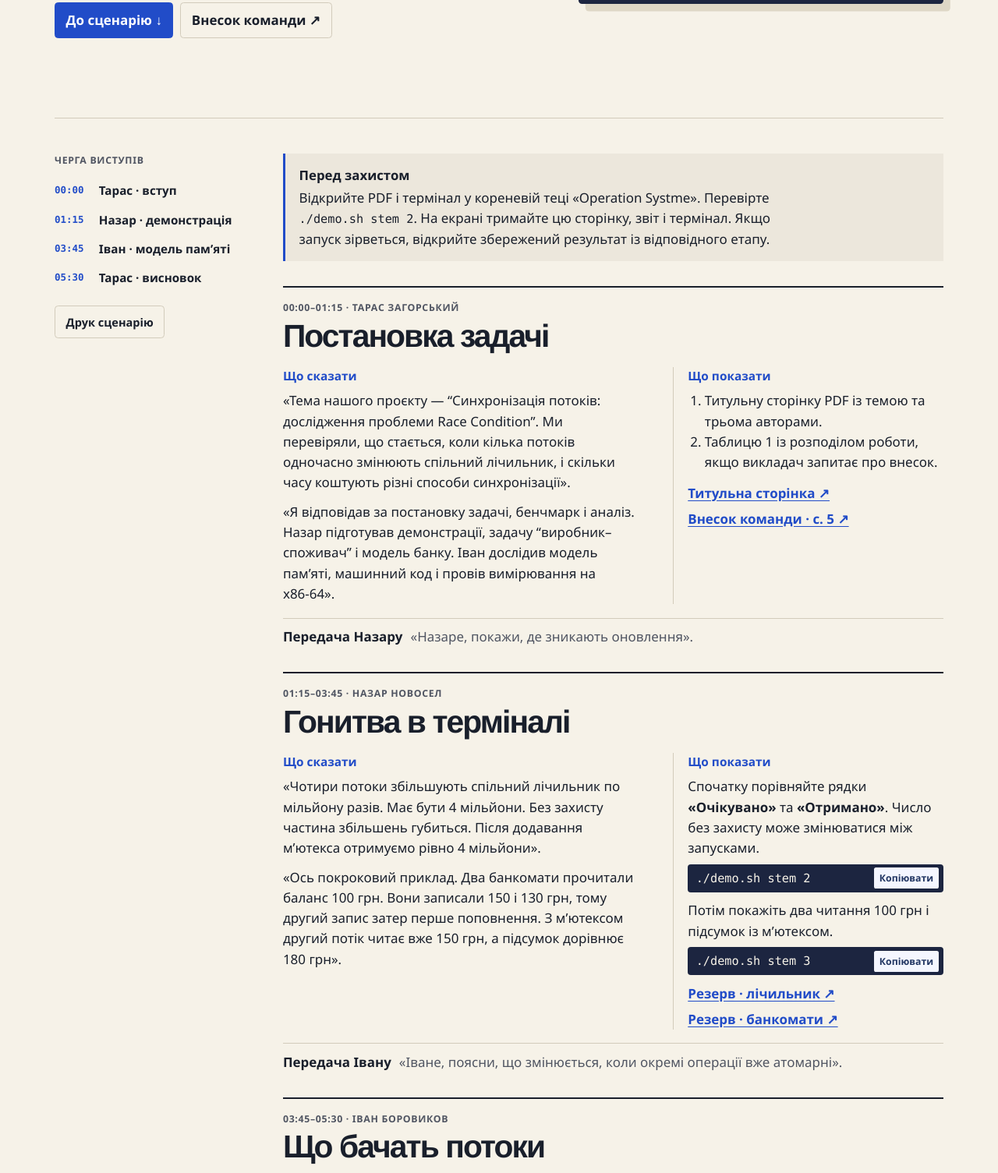
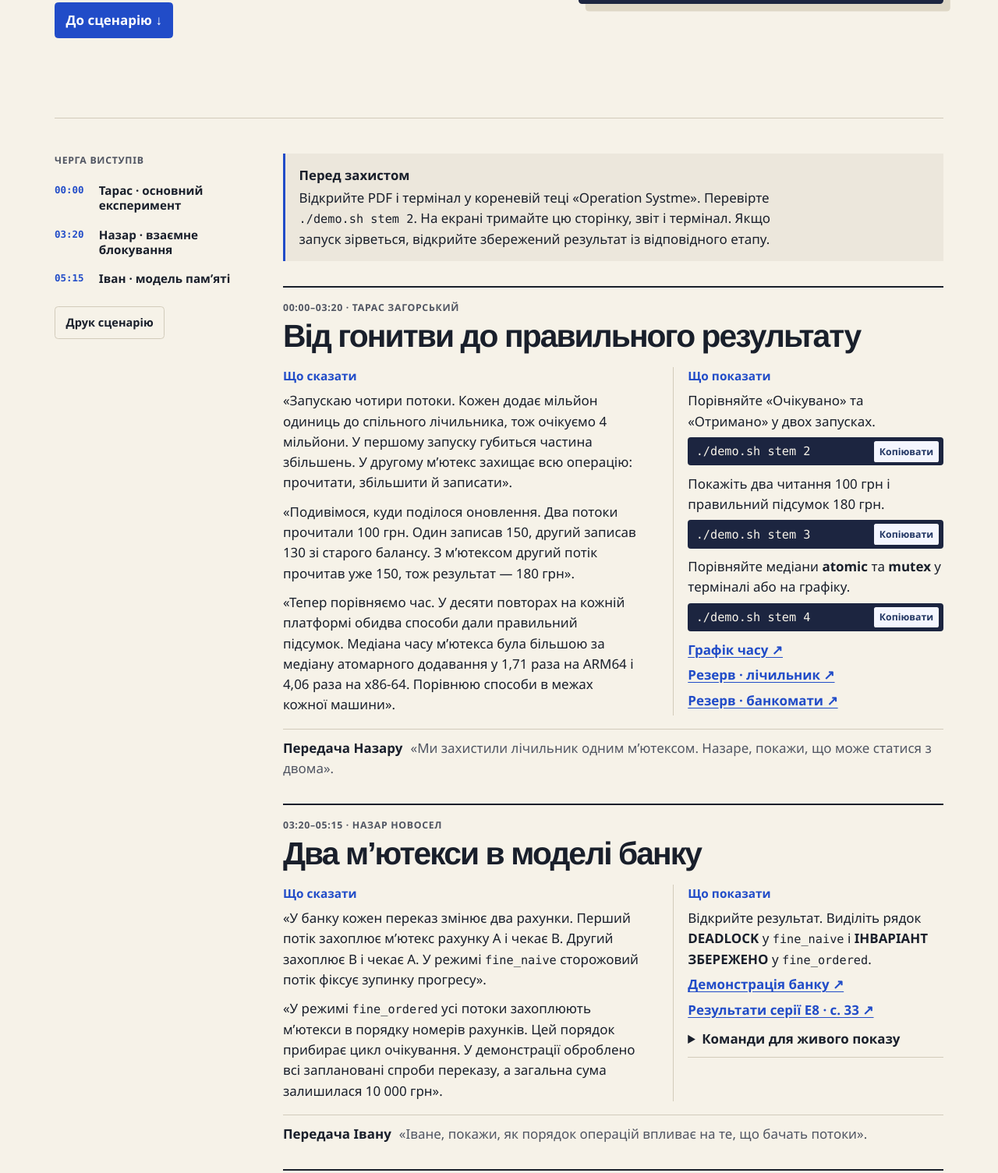
Before and after one commit to bl1nkless/stem-race-condition, a plain HTML site: page index.html in a window 1280 px wide. Shown: the part 535-2040 px from the top of the page at 78% size. Drawn offline with Linux system fonts and the light colour scheme.

Commit message:
Put Taras on the main live experiment

```diff
--- a/index.html
+++ b/index.html
@@ -26,7 +26,6 @@
         <p class="byline">Тарас Загорський · Назар Новосел · Іван Боровиков</p>
         <div class="actions">
           <a class="button primary" href="#scenario">До сценарію ↓</a>
-          <a class="button" href="assets/report.pdf#page=5" target="_blank" rel="noopener">Внесок команди ↗</a>
         </div>
       </div>
       <figure class="trace">
@@ -47,10 +46,9 @@
       <aside class="sidebar">
         <nav aria-label="Етапи захисту">
           <p class="eyebrow">ЧЕРГА ВИСТУПІВ</p>
-          <a href="#taras">00:00 <span>Тарас · вступ</span></a>
-          <a href="#nazar">01:15 <span>Назар · демонстрація</span></a>
-          <a href="#ivan">03:45 <span>Іван · модель пам’яті</span></a>
-          <a href="#summary">05:30 <span>Тарас · висновок</span></a>
+          <a href="#taras">00:00 <span>Тарас · основний експеримент</span></a>
+          <a href="#nazar">03:20 <span>Назар · взаємне блокування</span></a>
+          <a href="#ivan">05:15 <span>Іван · модель пам’яті</span></a>
         </nav>
         <button class="button print" type="button" hidden>Друк сценарію</button>
       </aside>
@@ -62,46 +60,57 @@
         </section>
 
         <article class="stage" id="taras">
-          <header><p class="eyebrow">00:00–01:15 · ТАРАС ЗАГОРСЬКИЙ</p><h2>Постановка задачі</h2></header>
+          <header><p class="eyebrow">00:00–03:20 · ТАРАС ЗАГОРСЬКИЙ</p><h2>Від гонитви до правильного результату</h2></header>
           <div class="stage-body">
             <div>
               <h3>Що сказати</h3>
-              <p>«Тема нашого проєкту — “Синхронізація потоків: дослідження проблеми Race Condition”. Ми перевіряли, що стається, коли кілька потоків одночасно змінюють спільний лічильник, і скільки часу коштують різні способи синхронізації».</p>
-              <p>«Я відповідав за постановку задачі, бенчмарк і аналіз. Назар підготував демонстрації, задачу “виробник–споживач” і модель банку. Іван дослідив модель пам’яті, машинний код і провів вимірювання на x86‑64».</p>
+              <p>«Запускаю чотири потоки. Кожен додає мільйон одиниць до спільного лічильника, тож очікуємо 4 мільйони. У першому запуску губиться частина збільшень. У другому м’ютекс захищає всю операцію: прочитати, збільшити й записати».</p>
+              <p>«Подивімося, куди поділося оновлення. Два потоки прочитали 100 грн. Один записав 150, другий записав 130 зі старого балансу. З м’ютексом другий потік прочитав уже 150, тож результат — 180 грн».</p>
+              <p>«Тепер порівняємо час. У десяти повторах на кожній платформі обидва способи дали правильний підсумок. Медіана часу м’ютекса була більшою за медіану атомарного додавання у 1,71 раза на ARM64 і 4,06 раза на x86‑64. Порівнюю способи в межах кожної машини».</p>
             </div>
             <div>
               <h3>Що показати</h3>
-              <ol><li>Титульну сторінку PDF із темою та трьома авторами.</li><li>Таблицю 1 із розподілом роботи, якщо викладач запитає про внесок.</li></ol>
-              <a class="link" href="assets/report.pdf#page=1" target="_blank" rel="noopener">Титульна сторінка ↗</a>
-              <a class="link" href="assets/report.pdf#page=5" target="_blank" rel="noopener">Внесок команди · с. 5 ↗</a>
-            </div>
-          </div>
-          <p class="cue"><b>Передача Назару</b> «Назаре, покажи, де зникають оновлення».</p>
-        </article>
-
-        <article class="stage" id="nazar">
-          <header><p class="eyebrow">01:15–03:45 · НАЗАР НОВОСЕЛ</p><h2>Гонитва в терміналі</h2></header>
-          <div class="stage-body">
-            <div>
-              <h3>Що сказати</h3>
-              <p>«Чотири потоки збільшують спільний лічильник по мільйону разів. Має бути 4 мільйони. Без захисту частина збільшень губиться. Після додавання м’ютекса отримуємо рівно 4 мільйони».</p>
-              <p>«Ось покроковий приклад. Два банкомати прочитали баланс 100 грн. Вони записали 150 і 130 грн, тому другий запис затер перше поповнення. З м’ютексом другий потік читає вже 150 грн, а підсумок дорівнює 180 грн».</p>
-            </div>
-            <div>
-              <h3>Що показати</h3>
-              <p>Спочатку порівняйте рядки <b>«Очікувано»</b> та <b>«Отримано»</b>. Число без захисту може змінюватися між запусками.</p>
+              <p>Порівняйте «Очікувано» та «Отримано» у двох запусках.</p>
               <div class="command"><code>./demo.sh stem 2</code><button type="button" class="copy" hidden>Копіювати</button></div>
-              <p>Потім покажіть два читання 100 грн і підсумок із м’ютексом.</p>
+              <p>Покажіть два читання 100 грн і правильний підсумок 180 грн.</p>
               <div class="command"><code>./demo.sh stem 3</code><button type="button" class="copy" hidden>Копіювати</button></div>
+              <p>Порівняйте медіани <b>atomic</b> та <b>mutex</b> у терміналі або на графіку.</p>
+              <div class="command"><code>./demo.sh stem 4</code><button type="button" class="copy" hidden>Копіювати</button></div>
+              <a class="link" href="assets/benchmark.png" target="_blank" rel="noopener">Графік часу ↗</a>
               <a class="link" href="assets/race-demo.png" target="_blank" rel="noopener">Резерв · лічильник ↗</a>
               <a class="link" href="assets/race-trace.png" target="_blank" rel="noopener">Резерв · банкомати ↗</a>
             </div>
           </div>
-          <p class="cue"><b>Передача Івану</b> «Іване, поясни, що змінюється, коли окремі операції вже атомарні».</p>
+          <p class="cue"><b>Передача Назару</b> «Ми захистили лічильник одним м’ютексом. Назаре, покажи, що може статися з двома».</p>
+        </article>
+
+        <article class="stage" id="nazar">
+          <header><p class="eyebrow">03:20–05:15 · НАЗАР НОВОСЕЛ</p><h2>Два м’ютекси в моделі банку</h2></header>
+          <div class="stage-body">
+            <div>
+              <h3>Що сказати</h3>
+              <p>«У банку кожен переказ змінює два рахунки. Перший потік захоплює м’ютекс рахунку A і чекає B. Другий захоплює B і чекає A. У режимі <code>fine_naive</code> сторожовий потік фіксує зупинку прогресу».</p>
+              <p>«У режимі <code>fine_ordered</code> усі потоки захоплюють м’ютекси в порядку номерів рахунків. Цей порядок прибирає цикл очікування. У демонстрації оброблено всі заплановані спроби переказу, а загальна сума залишилася 10 000 грн».</p>
+            </div>
+            <div>
+              <h3>Що показати</h3>
+              <p>Відкрийте результат. Виділіть рядок <b>DEADLOCK</b> у <code>fine_naive</code> і <b>ІНВАРІАНТ ЗБЕРЕЖЕНО</b> у <code>fine_ordered</code>.</p>
+              <a class="link" href="assets/bank-deadlock.png" target="_blank" rel="noopener">Демонстрація банку ↗</a>
+              <a class="link" href="assets/report.pdf#page=33" target="_blank" rel="noopener">Результати серії E8 · с. 33 ↗</a>
+              <details><summary>Команди для живого показу</summary>
+                <div class="command"><code class="multiline">bank_bin="$(mktemp -d)/bank"
+if cc -O2 -pthread 'STEM PROJECT/код/bank.c' -o "$bank_bin"; then
+  "$bank_bin" fine_naive 4 250000
+  "$bank_bin" fine_ordered 4 250000
+fi</code><button type="button" class="copy" hidden>Копіювати</button></div>
+              </details>
+            </div>
+          </div>
+          <p class="cue"><b>Передача Івану</b> «Іване, покажи, як порядок операцій впливає на те, що бачать потоки».</p>
         </article>
 
         <article class="stage" id="ivan">
-          <header><p class="eyebrow">03:45–05:30 · ІВАН БОРОВИКОВ</p><h2>Що бачать потоки</h2></header>
+          <header><p class="eyebrow">05:15–07:00 · ІВАН БОРОВИКОВ</p><h2>Що бачать потоки</h2></header>
           <div class="stage-body">
             <div>
               <h3>Що сказати</h3>
@@ -116,29 +125,12 @@
               <a class="link" href="assets/store-buffering.csv" download>Сирі результати CSV ↓</a>
             </div>
           </div>
-          <p class="cue"><b>Передача Тарасу</b> «Тарасе, підсумуй, як це впливає на вибір механізму».</p>
-        </article>
-
-        <article class="stage" id="summary">
-          <header><p class="eyebrow">05:30–07:00 · ТАРАС ЗАГОРСЬКИЙ</p><h2>Результат і висновок</h2></header>
-          <div class="stage-body">
-            <div>
-              <h3>Що сказати</h3>
-              <p>«У серії з чотирма потоками і м’ютекс, і атомарне додавання дали правильний підсумок у всіх повторах. Медіанний час м’ютекса був більшим у 1,71 раза на ARM64 та 4,06 раза на x86‑64. Це порівняння механізмів усередині кожної платформи».</p>
-              <p>«Для простого лічильника підійшло атомарне додавання. Для операції з кількома пов’язаними змінними, як-от банківський переказ, м’ютекс дозволяє захистити всю критичну секцію».</p>
-            </div>
-            <div>
-              <h3>Що показати</h3>
-              <p>Порівняйте стовпчики <b>«атомарна операція»</b> та <b>«м’ютекс»</b> одного кольору. Термінал виведе медіани й число коректних повторів.</p>
-              <div class="command"><code>./demo.sh stem 4</code><button type="button" class="copy" hidden>Копіювати</button></div>
-              <a class="link" href="assets/benchmark.png" target="_blank" rel="noopener">Графік часу ↗</a>
-              <a class="link" href="assets/report.pdf#page=40" target="_blank" rel="noopener">Висновки · с. 40 ↗</a>
-            </div>
-          </div>
+          <p class="cue"><b>Завершення</b> «Для спільного лічильника, двох рахунків і порядку читання потрібні різні гарантії. У кожному досліді їх перевірили за конкретним результатом».</p>
         </article>
 
         <section class="questions" aria-labelledby="questions">
           <h2 id="questions">Запитання після виступу</h2>
+          <details><summary>Хто за яку частину відповідав?</summary><p>Розподіл роботи наведено в таблиці 1. <a class="link" href="assets/report.pdf#page=5" target="_blank" rel="noopener">Внесок команди · с. 5 ↗</a></p></details>
           <details><summary>Чому кожен запуск без м’ютекса дає різне число?</summary><p>Кількість втрачених оновлень залежить від того, як чергуються читання і записи різних потоків.</p></details>
           <details><summary>Чому локальне накопичення швидше?</summary><p>Потоки працюють із приватними значеннями. Вони об’єднують результати наприкінці, тому підхід підходить, коли потрібна підсумкова сума.</p></details>
           <details><summary>Чи доводять заміри, що одна архітектура швидша?</summary><p>Ми порівнювали дві конкретні системи. Вони мали різні процесори, кількість віртуальних процесорів і версії ПЗ. Перевага атомарного додавання над м’ютексом спостерігалась усередині обох систем.</p></details>
--- a/style.css
+++ b/style.css
@@ -114,6 +114,7 @@ code { font: .9em var(--mono); overflow-wrap: anywhere; }
   background: #f4f6ff; color: #223663; border: 0; border-radius: .16rem;
   font-size: .77rem; font-weight: 700; padding: .24rem .42rem; cursor: pointer;
 }
+.command .multiline { flex-basis: 100%; white-space: pre-wrap; }
 .copy:focus-visible { outline-color: #afc4ff; }
 .copy:hover { background: #d9e3ff; }
 .cue { border-top: 1px solid var(--line); margin-top: 1.1rem; padding-top: .65rem; color: var(--muted); }
```
Also changed, not shown: assets/bank-deadlock.png (added).
